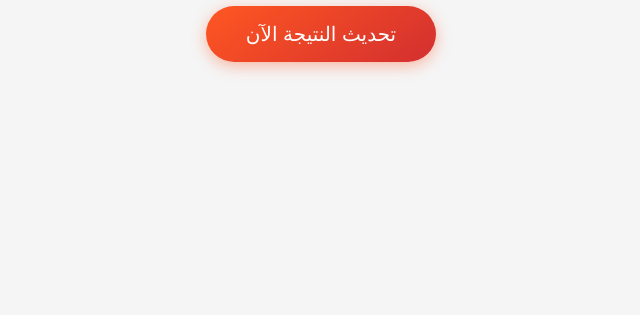
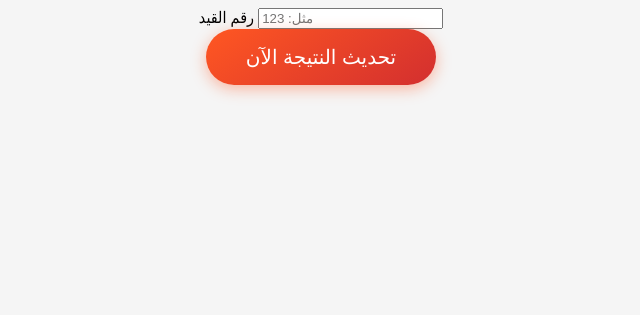
Before and after one commit to HamadAlzway/Libo, a plain HTML site: page index.html in a window 1280 px wide. Shown: the part 485-800 px from the top of the page, without its empty margins (319-959 px from the left). Drawn offline with Linux system fonts and the light colour scheme.

Commit message:
Update index.html

```diff
--- a/index.html
+++ b/index.html
@@ -58,7 +58,14 @@
 
     <h1 style="color: #333;">  الاكاديمية العليا للدراسات الليبية</h1>
 
-
+    <!-- مستطيل الإدخال مع النص -->
+    <div class="input-group">
+        <span class="input-label"/>  رقم القيد</span>
+        <input type="text"
+               id="userInput"
+               placeholder="مثل: 123"
+               maxlength="10">
+    </div>
 
     <button onclick="loadAndPlayVideo()">تحديث النتيجة الآن</button>
 
```
